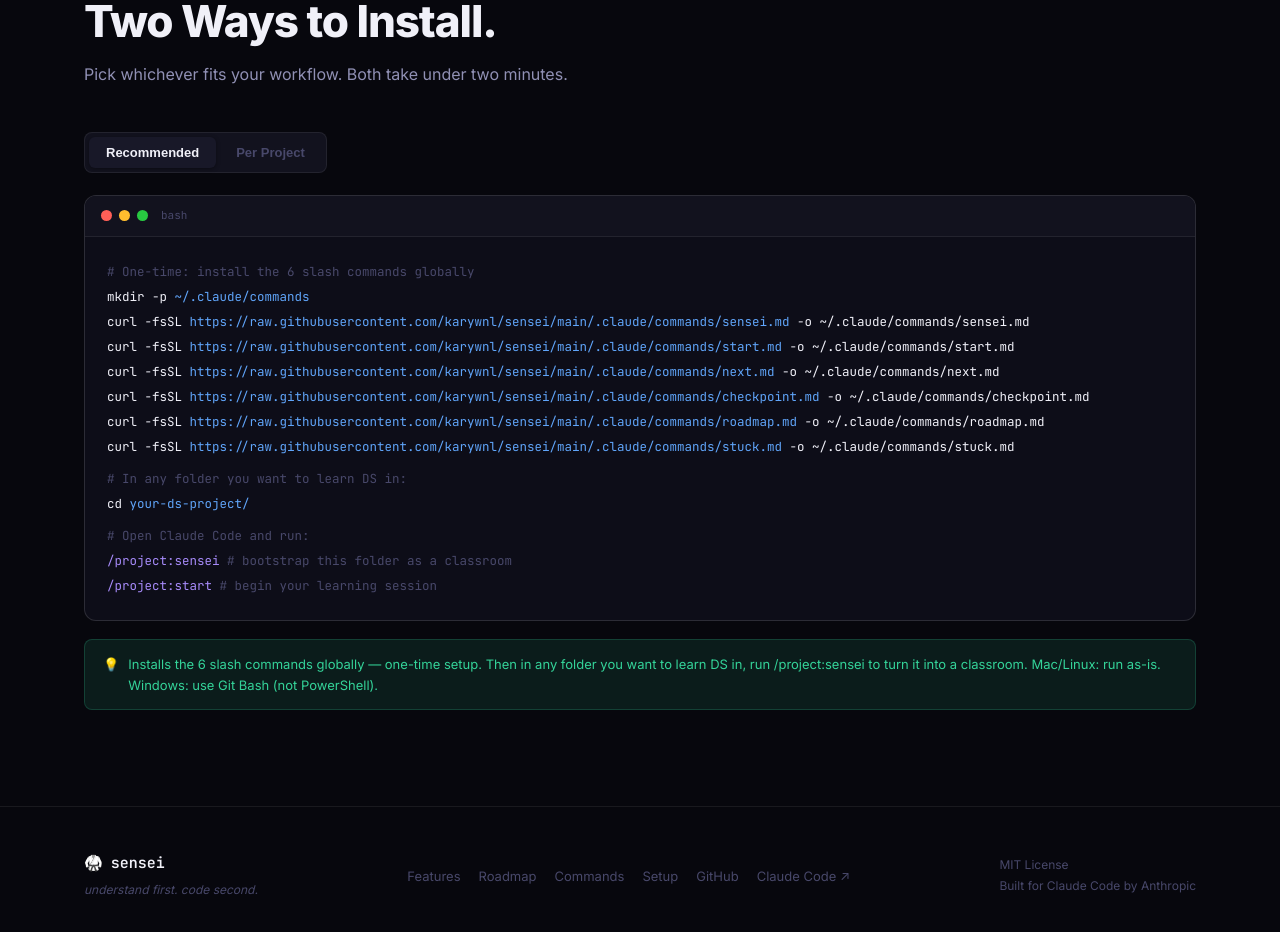
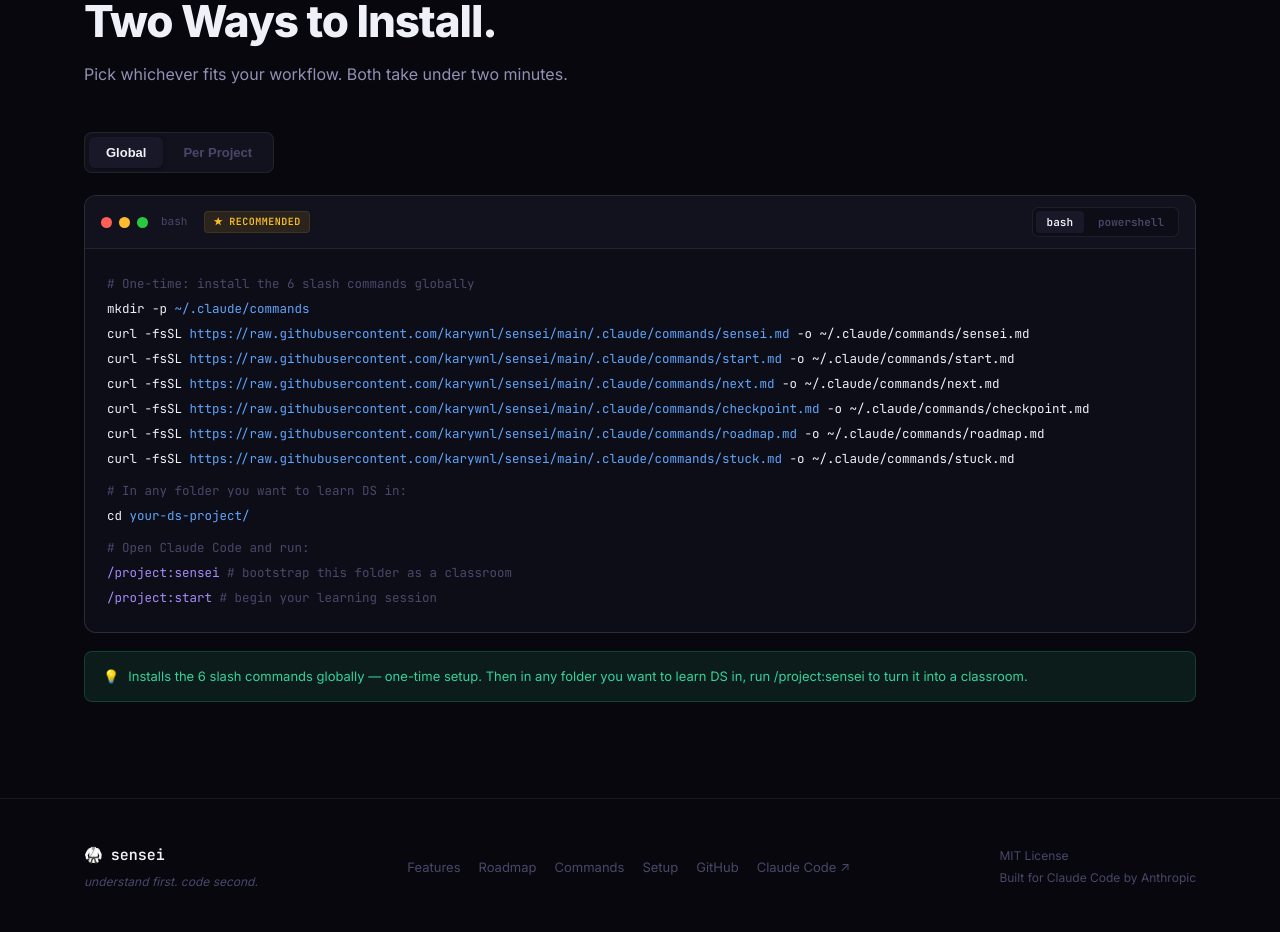
Before and after one commit to karywnl/sensei, a React (Vite) app: page / in a window 1280 px wide. Shown: the part 5440-6372 px from the top of the page. Built offline with nearby package versions, Linux system fonts and the light colour scheme.

Commit message:
feat(setup commands) : illustrated seperate curl commands for both powershell(windows) and bash(mac/linux).

```diff
--- a/src/components/Setup.jsx
+++ b/src/components/Setup.jsx
@@ -6,9 +6,11 @@
 const tabs = [
   {
     id: 'recommended',
-    label: 'Recommended',
-    note: 'Installs the 6 slash commands globally — one-time setup. Then in any folder you want to learn DS in, run /project:sensei to turn it into a classroom. Mac/Linux: run as-is. Windows: use Git Bash (not PowerShell).',
-    lines: [
+    label: 'Global',
+    recommended: true,
+    note: 'Installs the 6 slash commands globally — one-time setup. Then in any folder you want to learn DS in, run /project:sensei to turn it into a classroom.',
+    lines: {
+      bash: [
         { t: 'c', v: '# One-time: install the 6 slash commands globally' },
         { t: 'mixed', parts: [{ c: 'cb-cmd', v: 'mkdir -p ' }, { c: 'cb-arg', v: '~/.claude/commands' }] },
         { t: 'mixed', parts: [{ c: 'cb-cmd', v: 'curl -fsSL ' }, { c: 'cb-arg', v: `${CMDS}/sensei.md` },     { c: 'cb-cmd', v: ' -o ~/.claude/commands/sensei.md' }] },
@@ -25,12 +27,31 @@
         { t: 'mixed', parts: [{ c: 'cb-kw', v: '/project:sensei' }, { c: 'cb-comment', v: '   # bootstrap this folder as a classroom' }] },
         { t: 'mixed', parts: [{ c: 'cb-kw', v: '/project:start' }, { c: 'cb-comment', v: '    # begin your learning session' }] },
       ],
+      powershell: [
+        { t: 'c', v: '# One-time: install the 6 slash commands globally' },
+        { t: 'mixed', parts: [{ c: 'cb-cmd', v: 'mkdir -Force ' }, { c: 'cb-arg', v: '$HOME/.claude/commands' }] },
+        { t: 'mixed', parts: [{ c: 'cb-cmd', v: 'curl.exe -fsSL ' }, { c: 'cb-arg', v: `${CMDS}/sensei.md` },     { c: 'cb-cmd', v: ' -o $HOME/.claude/commands/sensei.md' }] },
+        { t: 'mixed', parts: [{ c: 'cb-cmd', v: 'curl.exe -fsSL ' }, { c: 'cb-arg', v: `${CMDS}/start.md` },      { c: 'cb-cmd', v: ' -o $HOME/.claude/commands/start.md' }] },
+        { t: 'mixed', parts: [{ c: 'cb-cmd', v: 'curl.exe -fsSL ' }, { c: 'cb-arg', v: `${CMDS}/next.md` },       { c: 'cb-cmd', v: ' -o $HOME/.claude/commands/next.md' }] },
+        { t: 'mixed', parts: [{ c: 'cb-cmd', v: 'curl.exe -fsSL ' }, { c: 'cb-arg', v: `${CMDS}/checkpoint.md` }, { c: 'cb-cmd', v: ' -o $HOME/.claude/commands/checkpoint.md' }] },
+        { t: 'mixed', parts: [{ c: 'cb-cmd', v: 'curl.exe -fsSL ' }, { c: 'cb-arg', v: `${CMDS}/roadmap.md` },    { c: 'cb-cmd', v: ' -o $HOME/.claude/commands/roadmap.md' }] },
+        { t: 'mixed', parts: [{ c: 'cb-cmd', v: 'curl.exe -fsSL ' }, { c: 'cb-arg', v: `${CMDS}/stuck.md` },      { c: 'cb-cmd', v: ' -o $HOME/.claude/commands/stuck.md' }] },
+        { t: 'blank' },
+        { t: 'c', v: '# In any folder you want to learn DS in:' },
+        { t: 'mixed', parts: [{ c: 'cb-cmd', v: 'cd ' }, { c: 'cb-arg', v: 'your-ds-project/' }] },
+        { t: 'blank' },
+        { t: 'c', v: '# Open Claude Code and run:' },
+        { t: 'mixed', parts: [{ c: 'cb-kw', v: '/project:sensei' }, { c: 'cb-comment', v: '   # bootstrap this folder as a classroom' }] },
+        { t: 'mixed', parts: [{ c: 'cb-kw', v: '/project:start' }, { c: 'cb-comment', v: '    # begin your learning session' }] },
+      ],
+    },
   },
   {
     id: 'per-project',
     label: 'Per Project',
-    note: 'Self-contained install — copies all 6 commands into a single project folder, nothing global. The /project:sensei bootstrap writes CLAUDE.md for you. Mac/Linux: run as-is. Windows: use Git Bash.',
-    lines: [
+    note: 'Self-contained install — copies all 6 commands into a single project folder, nothing global. The /project:sensei bootstrap writes CLAUDE.md for you.',
+    lines: {
+      bash: [
         { t: 'c', v: '# Go to your DS project' },
         { t: 'mixed', parts: [{ c: 'cb-cmd', v: 'cd ' }, { c: 'cb-arg', v: 'your-ds-project/' }] },
         { t: 'blank' },
@@ -47,6 +68,24 @@
         { t: 'mixed', parts: [{ c: 'cb-kw', v: '/project:sensei' }, { c: 'cb-comment', v: '   # bootstrap this folder as a classroom' }] },
         { t: 'mixed', parts: [{ c: 'cb-kw', v: '/project:start' }, { c: 'cb-comment', v: '    # begin your learning session' }] },
       ],
+      powershell: [
+        { t: 'c', v: '# Go to your DS project' },
+        { t: 'mixed', parts: [{ c: 'cb-cmd', v: 'cd ' }, { c: 'cb-arg', v: 'your-ds-project/' }] },
+        { t: 'blank' },
+        { t: 'c', v: '# Download all 6 commands into the project' },
+        { t: 'mixed', parts: [{ c: 'cb-cmd', v: 'mkdir -Force ' }, { c: 'cb-arg', v: '.claude/commands' }] },
+        { t: 'mixed', parts: [{ c: 'cb-cmd', v: 'curl.exe -fsSL ' }, { c: 'cb-arg', v: `${CMDS}/sensei.md` },     { c: 'cb-cmd', v: ' -o .claude/commands/sensei.md' }] },
+        { t: 'mixed', parts: [{ c: 'cb-cmd', v: 'curl.exe -fsSL ' }, { c: 'cb-arg', v: `${CMDS}/start.md` },      { c: 'cb-cmd', v: ' -o .claude/commands/start.md' }] },
+        { t: 'mixed', parts: [{ c: 'cb-cmd', v: 'curl.exe -fsSL ' }, { c: 'cb-arg', v: `${CMDS}/next.md` },       { c: 'cb-cmd', v: ' -o .claude/commands/next.md' }] },
+        { t: 'mixed', parts: [{ c: 'cb-cmd', v: 'curl.exe -fsSL ' }, { c: 'cb-arg', v: `${CMDS}/checkpoint.md` }, { c: 'cb-cmd', v: ' -o .claude/commands/checkpoint.md' }] },
+        { t: 'mixed', parts: [{ c: 'cb-cmd', v: 'curl.exe -fsSL ' }, { c: 'cb-arg', v: `${CMDS}/roadmap.md` },    { c: 'cb-cmd', v: ' -o .claude/commands/roadmap.md' }] },
+        { t: 'mixed', parts: [{ c: 'cb-cmd', v: 'curl.exe -fsSL ' }, { c: 'cb-arg', v: `${CMDS}/stuck.md` },      { c: 'cb-cmd', v: ' -o .claude/commands/stuck.md' }] },
+        { t: 'blank' },
+        { t: 'c', v: '# Open Claude Code and run:' },
+        { t: 'mixed', parts: [{ c: 'cb-kw', v: '/project:sensei' }, { c: 'cb-comment', v: '   # bootstrap this folder as a classroom' }] },
+        { t: 'mixed', parts: [{ c: 'cb-kw', v: '/project:start' }, { c: 'cb-comment', v: '    # begin your learning session' }] },
+      ],
+    },
   },
 ]
 
@@ -66,8 +105,14 @@
   return null
 }
 
+const osOptions = [
+  { id: 'bash', label: 'bash' },
+  { id: 'powershell', label: 'powershell' },
+]
+
 export default function Setup() {
   const [active, setActive] = useState('recommended')
+  const [os, setOs] = useState('bash')
   const tab = tabs.find((t) => t.id === active)
 
   return (
@@ -97,10 +142,61 @@
               <span className="tdot r" />
               <span className="tdot y" />
               <span className="tdot g" />
-              <span className="code-block-label">bash</span>
+              <span className="code-block-label">{os}</span>
+              {tab.recommended && (
+                <span
+                  style={{
+                    marginLeft: '10px',
+                    padding: '2px 8px',
+                    borderRadius: '4px',
+                    fontSize: '10px',
+                    fontWeight: 700,
+                    letterSpacing: '0.05em',
+                    fontFamily: 'var(--mono)',
+                    color: 'var(--yellow)',
+                    background: 'var(--yellow-dim)',
+                    border: '1px solid var(--yellow-dim)',
+                    textTransform: 'uppercase',
+                  }}
+                >
+                  ★ Recommended
+                </span>
+              )}
+              <div
+                style={{
+                  marginLeft: 'auto',
+                  display: 'flex',
+                  gap: '3px',
+                  background: 'var(--bg-surface)',
+                  padding: '3px',
+                  borderRadius: '6px',
+                  border: '1px solid var(--border)',
+                }}
+              >
+                {osOptions.map((o) => (
+                  <button
+                    key={o.id}
+                    onClick={() => setOs(o.id)}
+                    style={{
+                      padding: '4px 11px',
+                      borderRadius: '4px',
+                      fontSize: '11px',
+                      fontWeight: 600,
+                      fontFamily: 'var(--mono)',
+                      cursor: 'pointer',
+                      border: 'none',
+                      background: os === o.id ? 'var(--bg-highlight)' : 'transparent',
+                      color: os === o.id ? 'var(--text-primary)' : 'var(--text-muted)',
+                      transition: 'all var(--transition)',
+                    }}
+                  >
+                    {o.label}
+                  </button>
+                ))}
+              </div>
             </div>
             <div className="code-block-body">
-              {tab.lines.map((line, i) => (
+              {tab.lines[os].map((line, i) => (
                 <Line key={i} line={line} />
               ))}
             </div>
```
Lines whose indentation alone changed are shown as unchanged.
